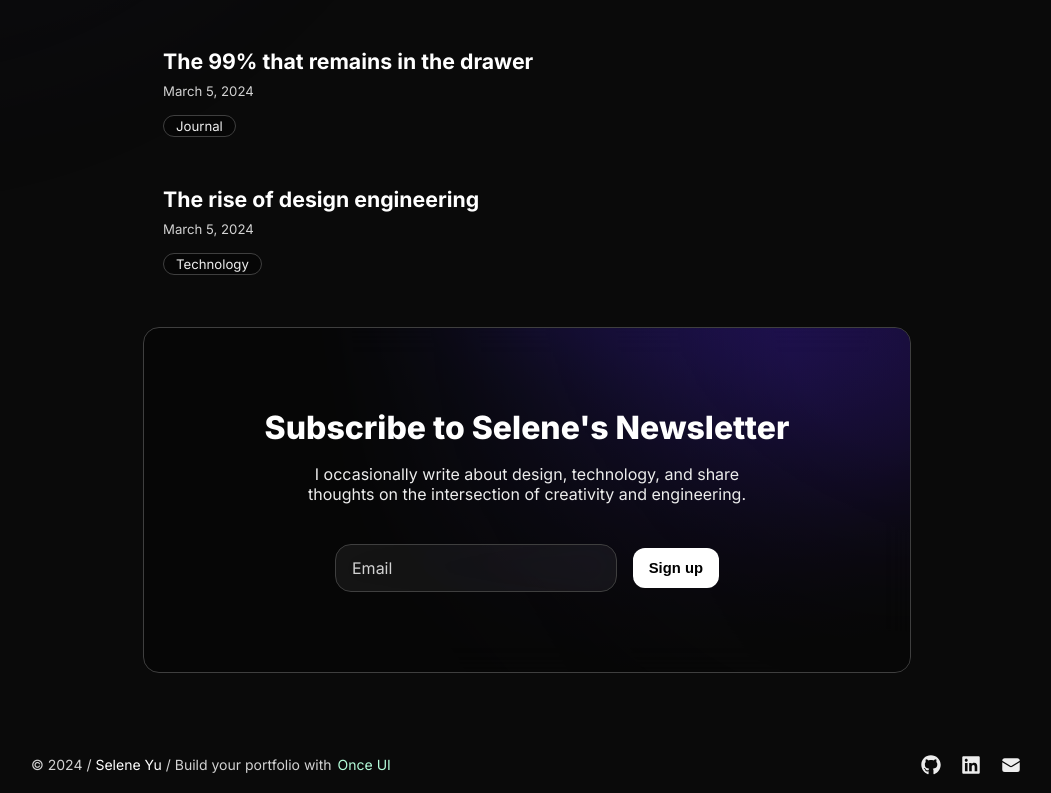
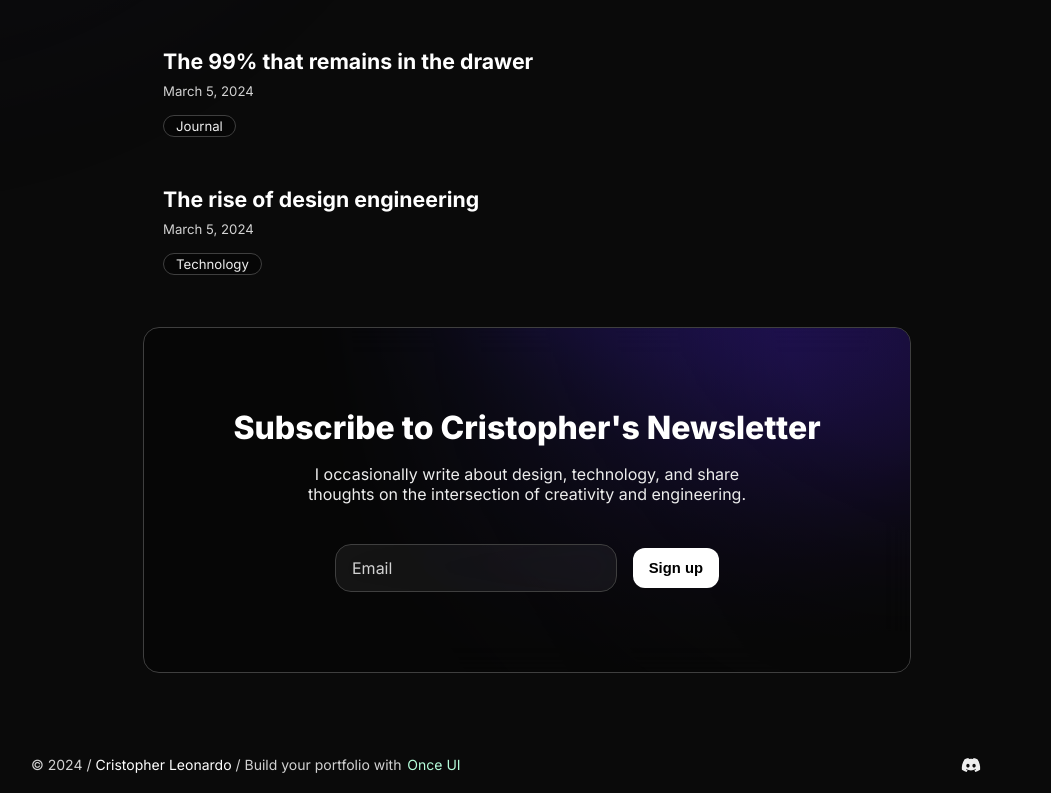
Before and after one commit to flynnzin/sweet_nexjsj, a Next.js app: page /en/blog in a window 1280 px wide. Shown: the part 393-1186 px from the top of the page, without its empty margins (113-1164 px from the left). Built offline with nearby package versions, Linux system fonts and the light colour scheme.

Commit message:
Update content.js

```diff
--- a/src/app/resources/content.js
+++ b/src/app/resources/content.js
@@ -1,12 +1,12 @@
 // import { InlineCode } from "@/once-ui/components";
 
 const person = {
-    firstName: 'Selene',
-    lastName:  'Yu',
+    firstName: 'Cristopher',
+    lastName:  'Leonardo',
     get name() {
         return `${this.firstName} ${this.lastName}`;
     },
-    role:      'Design Engineer',
+    role:      'UX Student',
     avatar:    '/images/avatar.jpg',
     location:  'America/Sao_Paulo',        // Expecting the IANA time zone identifier, e.g., 'Europe/Vienna'
     languages: ['English']  // optional: Leave the array empty if you don't want to display languages
@@ -22,24 +22,19 @@ const social = [
     // Links are automatically displayed.
     // Import new icons in /once-ui/icons.ts
     {
-        name: 'GitHub',
-        icon: 'github',
-        link: 'https://github.com/once-ui-system/nextjs-starter',
+        name: 'Discord',
+        icon: 'discord',
+        link: 'https://discord.gg/sweetgg',
     },
     {
-        name: 'LinkedIn',
-        icon: 'linkedin',
+        name: 'TikTok',
+        icon: 'tiktok',
         link: 'https://www.linkedin.com/company/once-ui/',
     },
     {
         name: 'X',
         icon: 'x',
         link: '',
-    },
-    {
-        name: 'Email',
-        icon: 'email',
-        link: 'mailto:example@gmail.com',
     },
 ]
 
@@ -70,7 +65,7 @@ const about = {
     intro: {
         display: true,
         title: 'Introduction',
-        description: <>Selene is a Jakarta-based design engineer with a passion for transforming complex challenges into simple, elegant design solutions. Her work spans digital interfaces, interactive experiences, and the convergence of design and technology.</>
+        description: <>Flynnzito é um engenheiro de design baseado em São Paulo, apaixonado por transformar desafios complexos em soluções de design simples e elegantes. Seu trabalho abrange interfaces digitais, experiências interativas e a convergência entre design e tecnologia..</>
     },
     work: {
         display: false, // set to false to hide this section
@@ -87,7 +82,7 @@ const about = {
                 images: [ // optional: leave the array empty if you don't want to display images
                     {
                         src: '/images/projects/project-01/cover-01.jpg',
-                        alt: 'Once UI Project',
+                        alt: 'Sweet Projet',
                         width: 16,
                         height: 9
                     }
```
